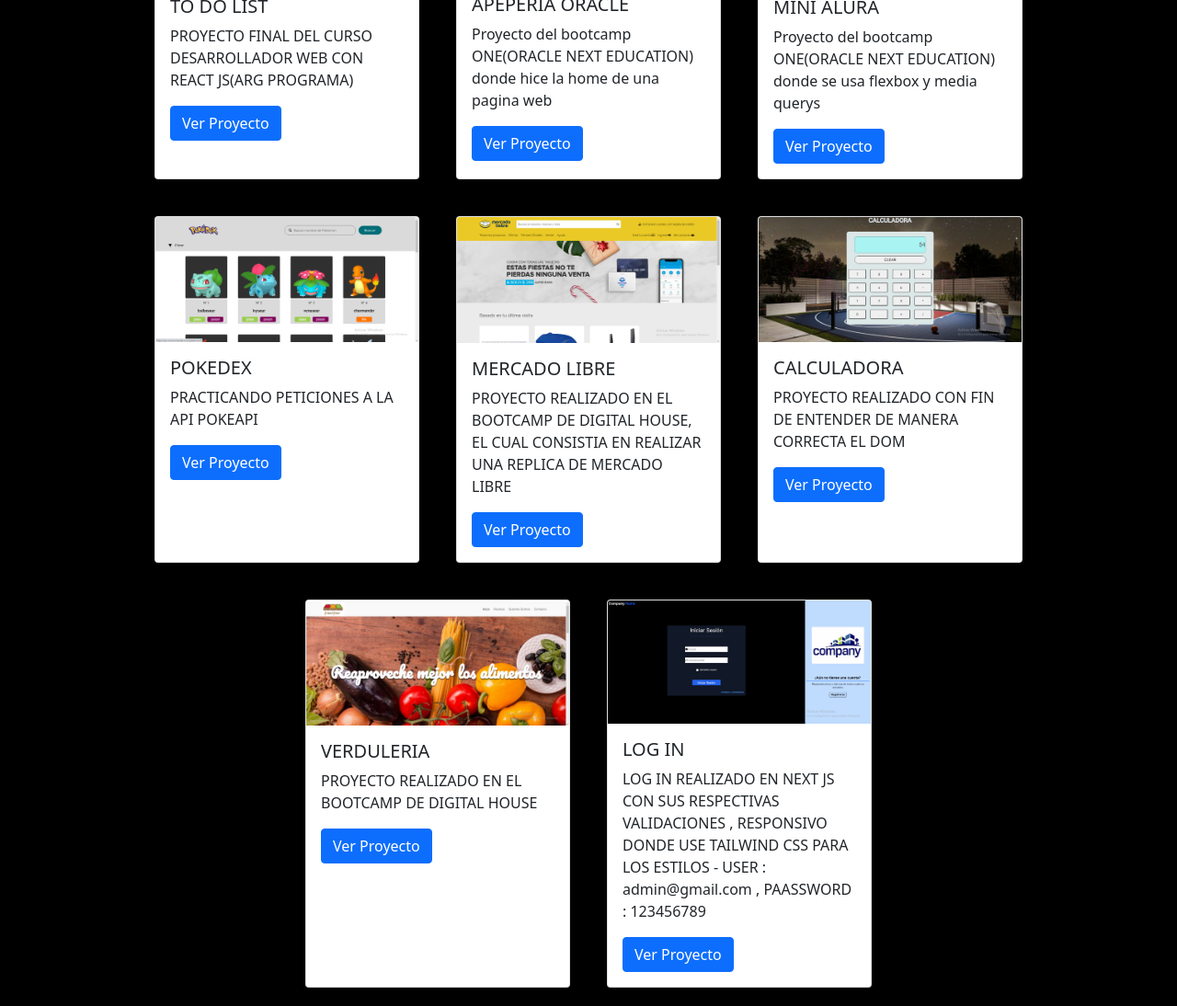
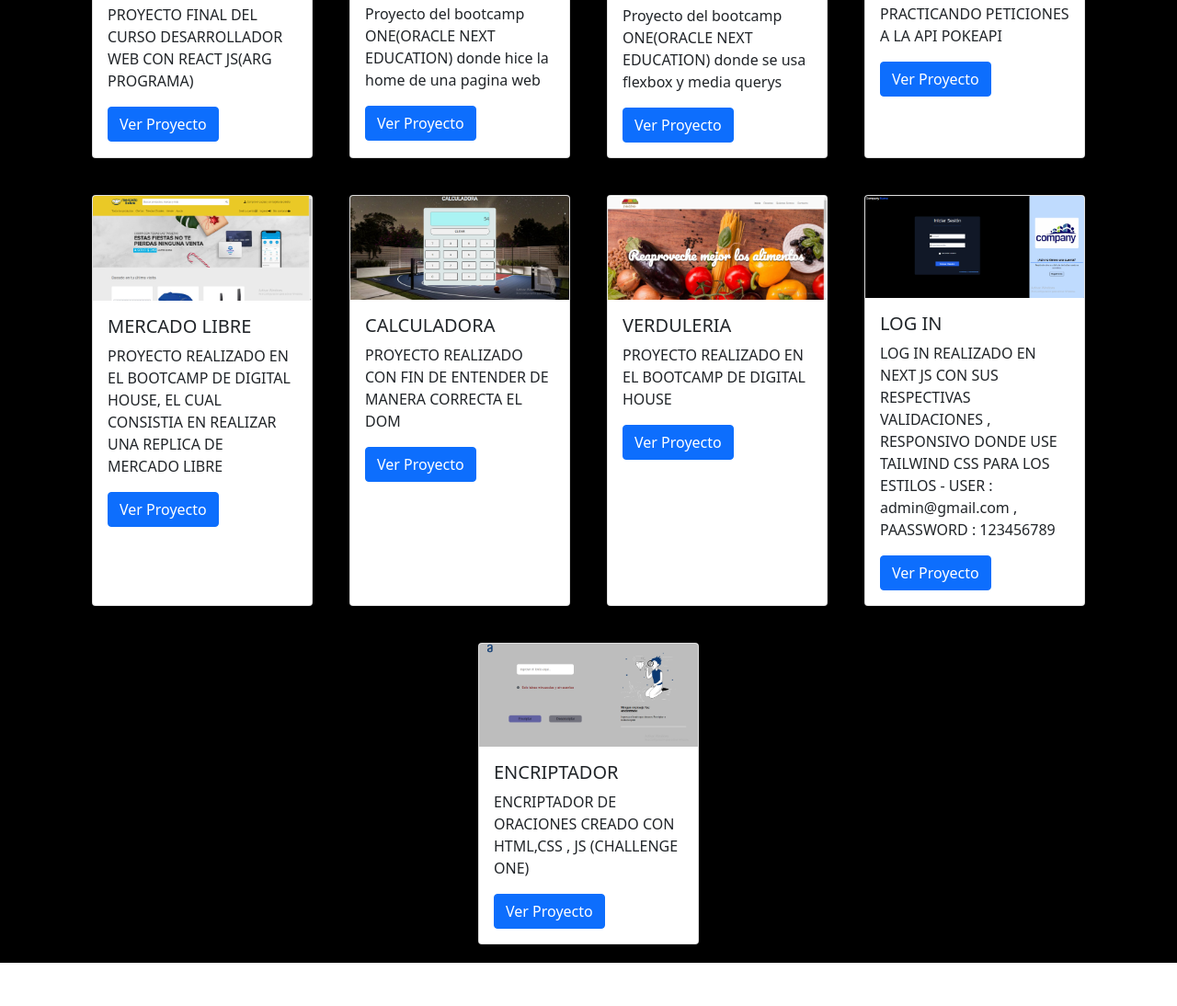
Before and after one commit to franpa13/PortfolioFran, a website: page public/views/index.html in a window 1280 px wide. Shown: the part 3444-4538 px from the top of the page at 92% size. After the commit the page ends 4491 px from the top, so only its background shows below. Drawn offline with nearby package versions, Linux system fonts and the light colour scheme.

Commit message:
portfolio

```diff
--- a/public/views/index.html
+++ b/public/views/index.html
@@ -174,7 +174,7 @@
                                     <p>mi Instagram</p>
                                 </li>
                                 <li>
-                                    <a href="https://drive.google.com/file/d/1qKUbBvuMKVXYqBZ44JA9vS9ES3BOmf9H/view?usp=sharing"
+                                    <a href="https://drive.google.com/file/d/1FwroOIa6Pb2TaZW9ZC-Z8uu16OL2QpD5/view?usp=sharing"
                                         target="_blank"><i class="fa-solid fa-file" style="color: #b1b8c4;"></i></a>
                                     <p>Descargar cv</p>
                                 </li>
@@ -364,7 +364,7 @@
                 </div> -->
                 <h3 class="skills__title">PROYECTOS</h3>
                 <div class="proyectos">
-                    <div class="card" style="width: 18rem;">
+                    <div class="card" style="width: 15rem;">
                         <img src="../assets/img__proyects/toDoList.png" class="card-img-top" alt="TODOLIST">
                         <div class="card-body">
                             <h5 class="card-title">TO DO LIST </h5>
@@ -374,7 +374,7 @@
                                 class="btn btn-primary">Ver Proyecto</a>
                         </div>
                     </div>
-                    <div class="card" style="width: 18rem;">
+                    <div class="card" style="width: 15rem;">
                         <img src="../assets/img__proyects/apepperia.png" class="card-img-top" alt="APPEPERIA">
                         <div class="card-body">
                             <h5 class="card-title">APEPERIA ORACLE </h5>
@@ -385,7 +385,7 @@
                         </div>
                     </div>
 
-                    <div class="card" style="width: 18rem;">
+                    <div class="card" style="width: 15rem;">
                         <img src="../assets/img__proyects/miniAlura.png" class="card-img-top" alt="MINIALURA">
                         <div class="card-body">
                             <h5 class="card-title">MINI ALURA</h5>
@@ -395,7 +395,7 @@
                                 class="btn btn-primary">Ver Proyecto</a>
                         </div>
                     </div>
-                    <div class="card" style="width: 18rem;">
+                    <div class="card" style="width: 15rem;">
                         <img src="../assets/img__proyects/pokedex.png" class="card-img-top" alt="POKEDEX">
                         <div class="card-body">
                             <h5 class="card-title">POKEDEX </h5>
@@ -405,7 +405,7 @@
                         </div>
                     </div>
 
-                    <div class="card" style="width: 18rem;">
+                    <div class="card" style="width: 15rem;">
                         <img src="../assets/img__proyects/mercadoLibre.png" class="card-img-top" alt="POKEDEX">
                         <div class="card-body">
                             <h5 class="card-title">MERCADO LIBRE</h5>
@@ -416,7 +416,7 @@
                         </div>
                     </div>
 
-                    <div class="card" style="width: 18rem;">
+                    <div class="card" style="width: 15rem;">
                         <img src="../assets/img__proyects/calculadora.png" class="card-img-top" alt="POKEDEX">
                         <div class="card-body">
                             <h5 class="card-title">CALCULADORA</h5>
@@ -425,7 +425,7 @@
                                 Proyecto</a>
                         </div>
                     </div>
-                    <div class="card" style="width: 18rem;">
+                    <div class="card" style="width: 15rem;">
                         <img src="../assets/img__proyects/verduleria.png" class="card-img-top" alt="APPEPERIA">
                         <div class="card-body">
                             <h5 class="card-title">VERDULERIA</h5>
@@ -434,12 +434,21 @@
                                 class="btn btn-primary">Ver Proyecto</a>
                         </div>
                     </div>
-                    <div class="card" style="width: 18rem;">
+                    <div class="card" style="width: 15rem;">
                         <img src="../assets/img__proyects/proyectoLogin.png" class="card-img-top" alt="APPEPERIA">
                         <div class="card-body">
                             <h5 class="card-title">LOG IN </h5>
                             <p class="card-text">LOG IN REALIZADO EN NEXT JS CON SUS RESPECTIVAS VALIDACIONES , RESPONSIVO DONDE USE  TAILWIND CSS PARA LOS ESTILOS - USER : admin@gmail.com , PAASSWORD : 123456789</p>
                             <a target="_blank" href="https://loginnext.onrender.com/"
+                                class="btn btn-primary">Ver Proyecto</a>
+                        </div>
+                    </div>
+                    <div class="card" style="width: 15rem;">
+                        <img src="../assets/img__proyects/encriptador.png" class="card-img-top" alt="APPEPERIA">
+                        <div class="card-body">
+                            <h5 class="card-title">ENCRIPTADOR </h5>
+                            <p class="card-text">ENCRIPTADOR DE ORACIONES CREADO CON HTML,CSS , JS (CHALLENGE ONE) </p>
+                            <a target="_blank" href="https://franpa13.github.io/encriptadorOracle/"
                                 class="btn btn-primary">Ver Proyecto</a>
                         </div>
                     </div>
```
Also changed, not shown: public/assets/img__proyects/encriptador.png (added).
